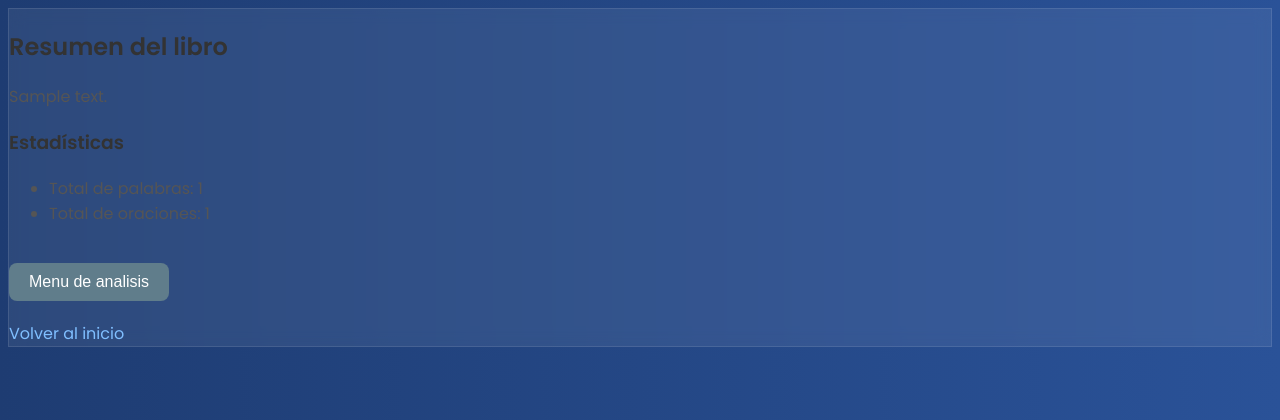
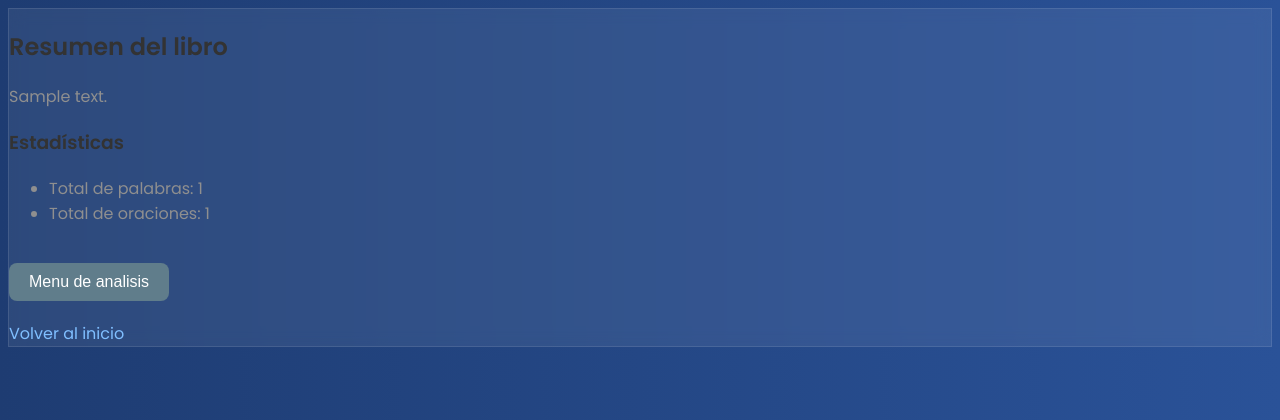
Before and after one commit to Kenneth-Rojas/tareas-ia-kenneth-rojas, a Flask app: template Tarea3/templates/result.html in a window 1280 px wide. Shown: the top 420 px of the page. Run offline with Flask 3, Linux system fonts and the light colour scheme; the template is opened without the code that fills it: most values are stand-ins (such as "Sample title", 1, 10 or a date in 2020).

Commit message:
New colors

```diff
--- a/Tarea3/static/style.css
+++ b/Tarea3/static/style.css
@@ -30,7 +30,7 @@ h1, h2, h3 {
 p, li {
     font-size: 16px;
     line-height: 1.6;
-    color: #555;
+    color: #8f8f8f;
 }
 
 button, input[type="submit"] {
```
